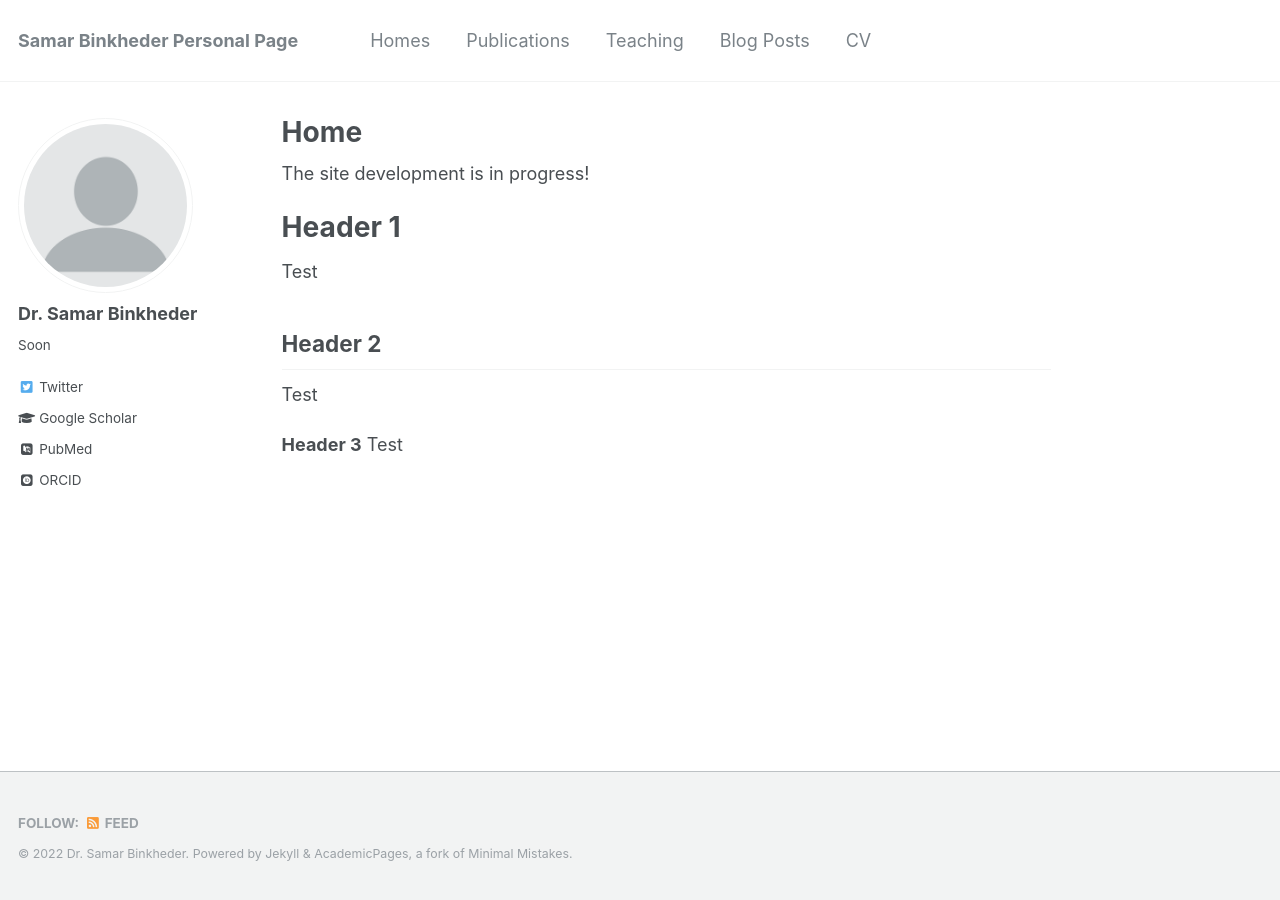
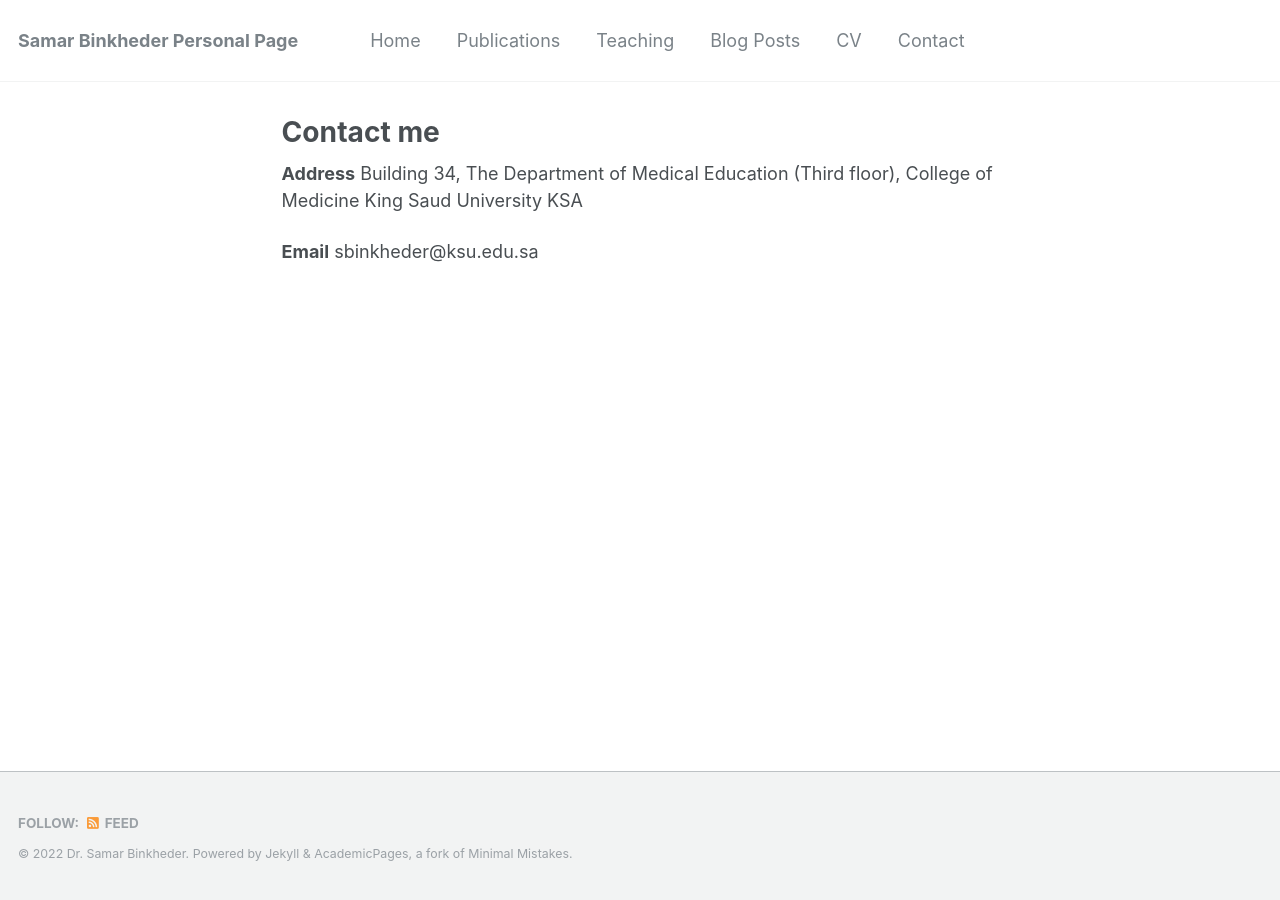
Before and after one commit to SamarBinkheder/SamarBinkheder.github.io, a Jekyll site: the page built from _pages/contact.md, in a window 1280 px wide. Built offline with Jekyll 4.4.1, drawn with Linux system fonts in a browser that asks for light colours; some web fonts are replaced.

Commit message:
Added contact information

```diff
--- a/_data/navigation.yml
+++ b/_data/navigation.yml
@@ -1,6 +1,6 @@
 # main links links
 main:
-  - title: "Homes"
+  - title: "Home"
     url: /about/
 
   - title: "Publications"
@@ -14,3 +14,6 @@ main:
 
   - title: "CV"
     url: /cv/
+
+  - title: "Contact"
+    url: /contact/
--- /dev/null
+++ b/_pages/contact.md
@@ -0,0 +1,17 @@
+---
+permalink: /
+title: "Contact me"
+excerpt: ""
+author_profile: false
+redirect_from:
+  - /Contact/
+  - /Contact.html
+---
+**Address**
+Building 34, The Department of Medical Education (Third floor),
+College of Medicine
+King Saud University
+KSA
+
+**Email**
+sbinkheder@ksu.edu.sa
```
